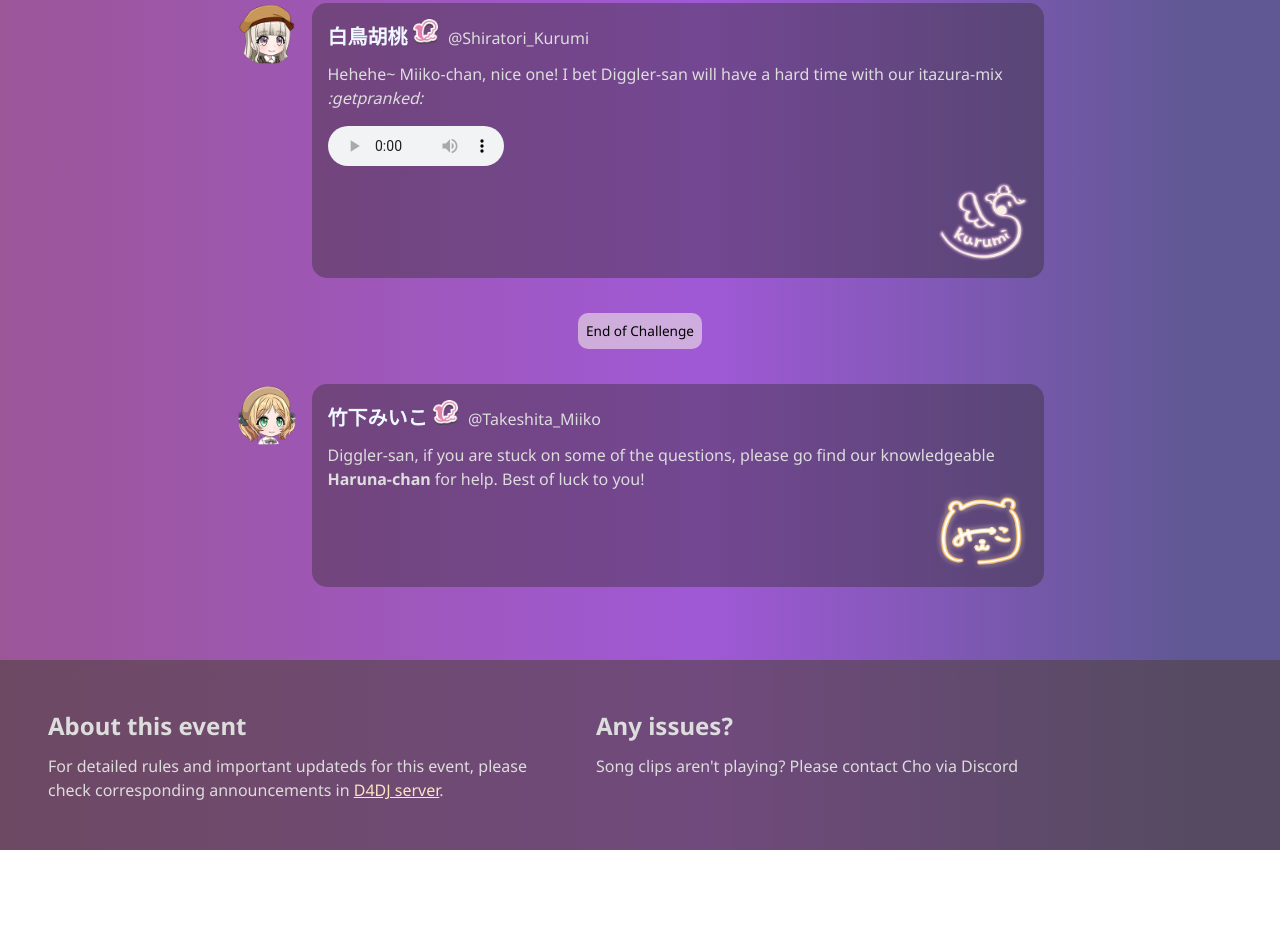
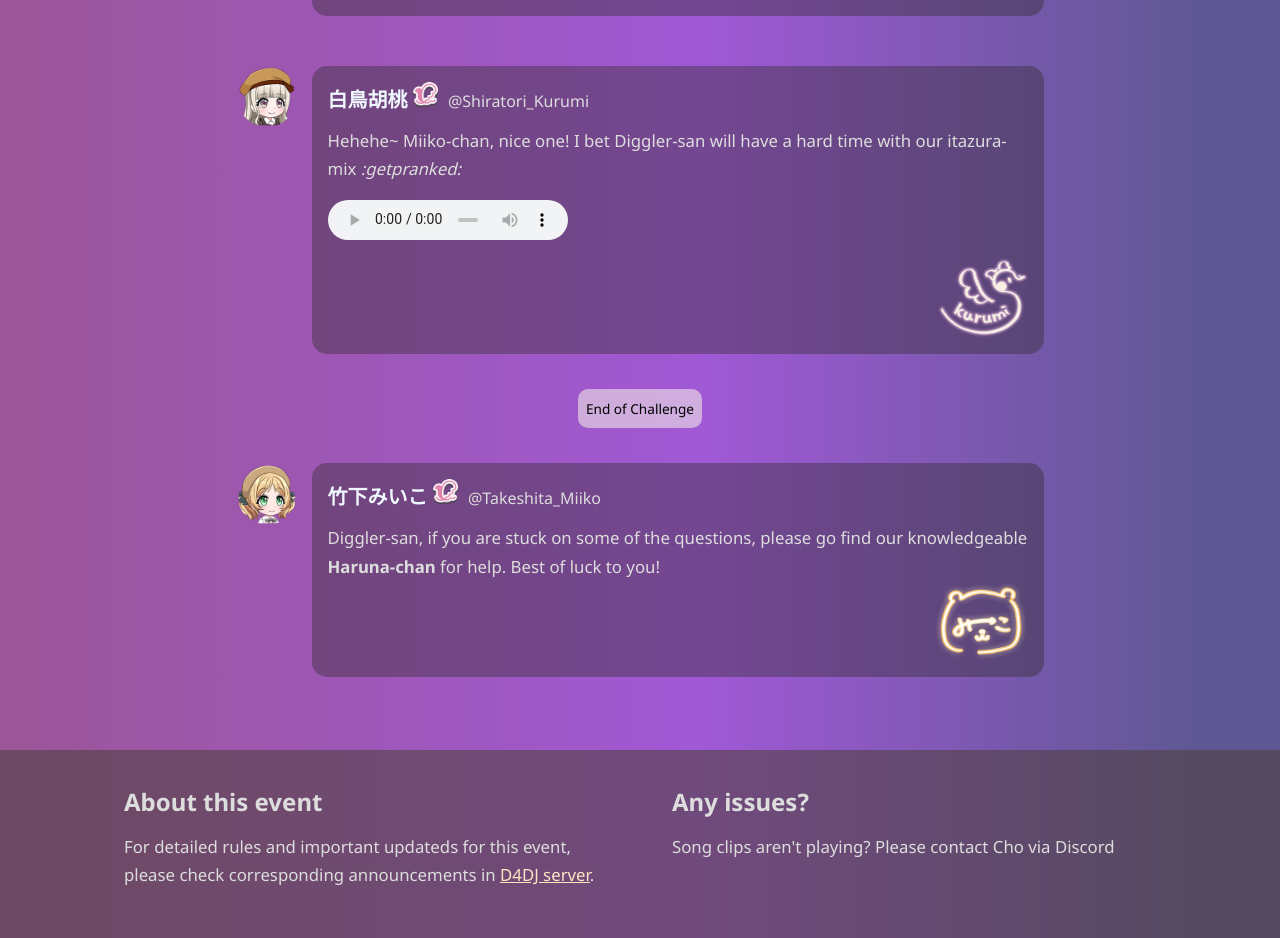
Before and after one commit to yumu0707/D4DJ-Heardle, a plain HTML site: page index.html in a window 1280 px wide. Shown: the part 1355-2293 px from the top of the page. Before the commit the page ends 2205 px from the top, so only its background shows below. Drawn offline with Linux system fonts and the light colour scheme.

Commit message:
Update style.css

```diff
--- a/style.css
+++ b/style.css
@@ -14,7 +14,7 @@
 
   body {
     background: var(--bg);
-    line-height: 1.5;
+    line-height: 1.7;
     font-family: Noto Sans, Arial;
     margin: 0;
   }
@@ -22,6 +22,10 @@
   p, h2, h3 {
     color: rgb(221, 221, 221);
     margin: 0;
+  }
+
+  p {
+    font-size: 1.05rem;
   }
 
   h2 {
@@ -36,7 +40,7 @@
 
   audio {
     height: 2.5rem;
-    width: 11rem;
+    width: 15rem;
     margin-top: 1rem;
   }
 
@@ -232,7 +236,8 @@
     display: flex;
     flex-direction: row;
     background-color: rgba(81, 65, 65, 0.6);
-    padding: 3rem 3rem;
+    padding: 2rem 2rem 3rem 3rem;
+    justify-content: center;
     gap: 3rem;
   }
 
```
